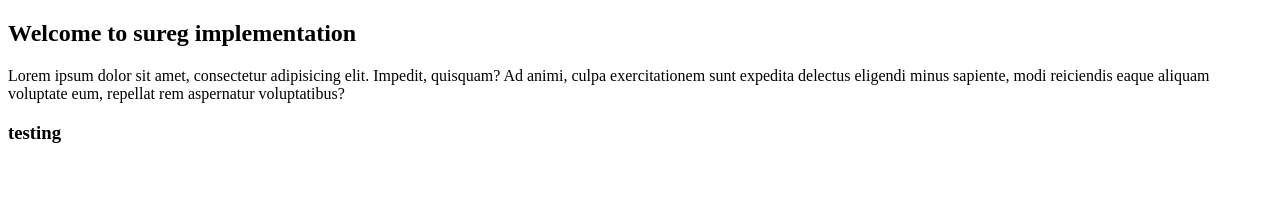
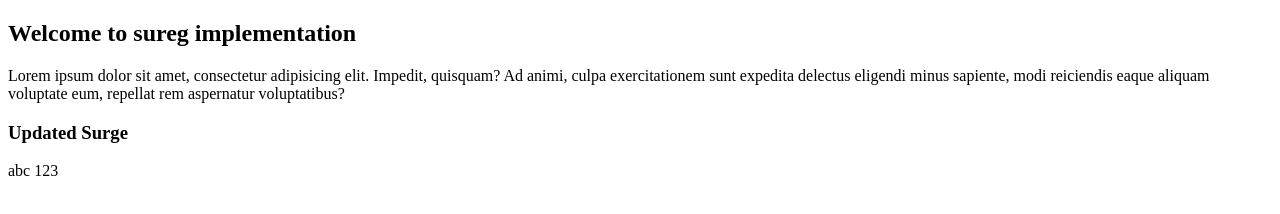
Before and after one commit to RoshaanAli/boot-camp-2020, a plain HTML site: page project1/index.html in a window 1280 px wide. Drawn offline with Linux system fonts and the light colour scheme.

Commit message:
project1 updated 3rd

```diff
--- a/project1/index.html
+++ b/project1/index.html
@@ -12,7 +12,8 @@
     <p>Lorem ipsum dolor sit amet, consectetur adipisicing elit. Impedit, quisquam? Ad animi, culpa exercitationem sunt
         expedita delectus eligendi minus sapiente, modi reiciendis eaque aliquam voluptate eum, repellat rem aspernatur
         voluptatibus?</p>
-    <h3>testing</h3>
+    <h3>Updated Surge</h3>
+    <p>abc 123</p>
 </body>
 
 </html>
```
